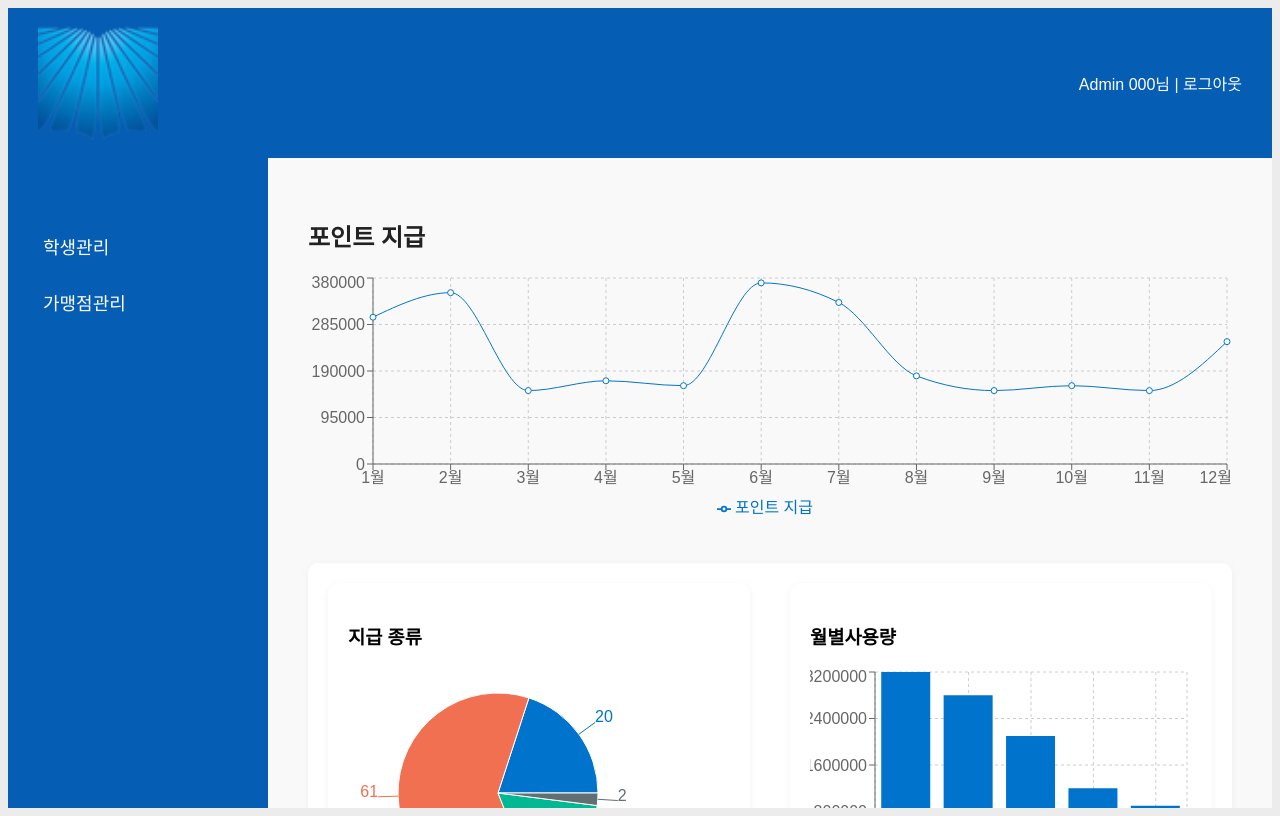
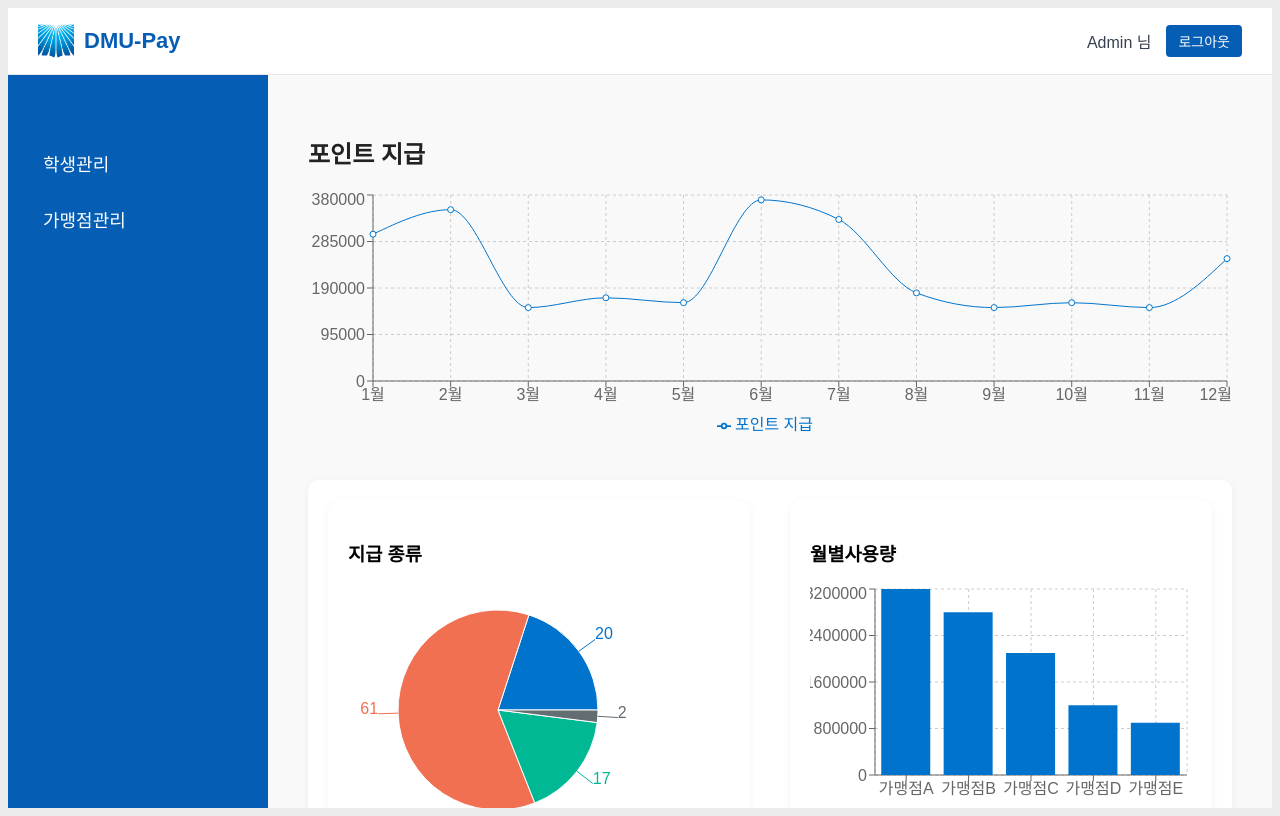
Before and after one commit to sangyunjeon/dmu-pay, a React (Create React App) app: page /admin in a window 1280 px wide. Built offline with nearby package versions, Linux system fonts and the light colour scheme.

Commit message:
css update

```diff
--- /dev/null
+++ b/src/components/AdminHeader.css
@@ -0,0 +1,52 @@
+/* AdminHeader.css */
+
+.admin-header {
+  display: flex;
+  justify-content: space-between;
+  align-items: center;
+  padding: 15px 30px;
+  background-color: #ffffff;
+  border-bottom: 1px solid #e5e7eb;
+}
+
+.admin-header-left {
+  display: flex;
+  align-items: center;
+}
+
+.admin-logo {
+  width: 36px;
+  height: 36px;
+  margin-right: 10px;
+}
+
+.admin-logo-text {
+  font-size: 22px;
+  font-weight: bold;
+  color: #055db4;
+}
+
+.admin-header-right {
+  display: flex;
+  align-items: center;
+  gap: 15px;
+}
+
+.admin-name {
+  font-size: 16px;
+  color: #374151;
+}
+
+.admin-logout {
+  padding: 6px 12px;
+  background-color: #055db4;
+  color: white;
+  border: none;
+  border-radius: 4px;
+  cursor: pointer;
+  font-size: 14px;
+}
+
+.admin-logout:hover {
+  background-color: #003f8a;
+}
--- /dev/null
+++ b/src/components/AdminHeader.js
@@ -0,0 +1,30 @@
+import React from "react";
+import { useNavigate } from "react-router-dom";
+import "./AdminHeader.css";
+
+function AdminHeader() {
+  const navigate = useNavigate();
+
+  const handleLogout = () => {
+    alert("로그아웃 되었습니다.");
+    navigate("/");
+  };
+
+  return (
+    <header className="admin-header">
+      <div className="admin-header-left">
+        <img src="/logo.png" alt="logo" className="admin-logo" />
+        <span className="admin-logo-text">DMU-Pay</span>
+      </div>
+
+      <div className="admin-header-right">
+        <span className="admin-name">Admin 님</span>
+        <button className="admin-logout" onClick={handleLogout}>
+          로그아웃
+        </button>
+      </div>
+    </header>
+  );
+}
+
+export default AdminHeader;
--- a/src/pages/AdminMainPage.js
+++ b/src/pages/AdminMainPage.js
@@ -1,5 +1,8 @@
 import React from "react";
+import "../components/AdminHeader.css";
+import AdminHeader from "../components/AdminHeader";
 import "./AdminMainPage.css";
+
 import {
   LineChart,
   Line,
@@ -50,10 +53,7 @@ const usageData = [
 function AdminMainPage() {
   return (
     <div className="admin-page">
-      <div className="top-header">
-        <img src="/logo.png" alt="logo" className="logo" />
-        <div>Admin 000님 | 로그아웃</div>
-      </div>
+      <AdminHeader />
 
       <div className="main-body">
         <div className="sidebar">
```
